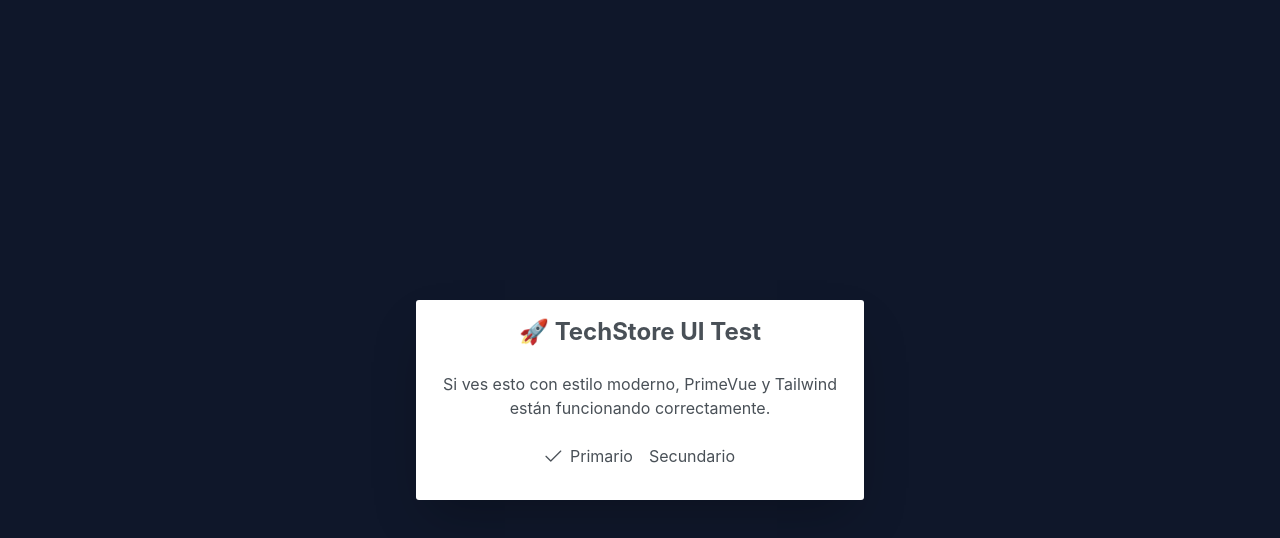
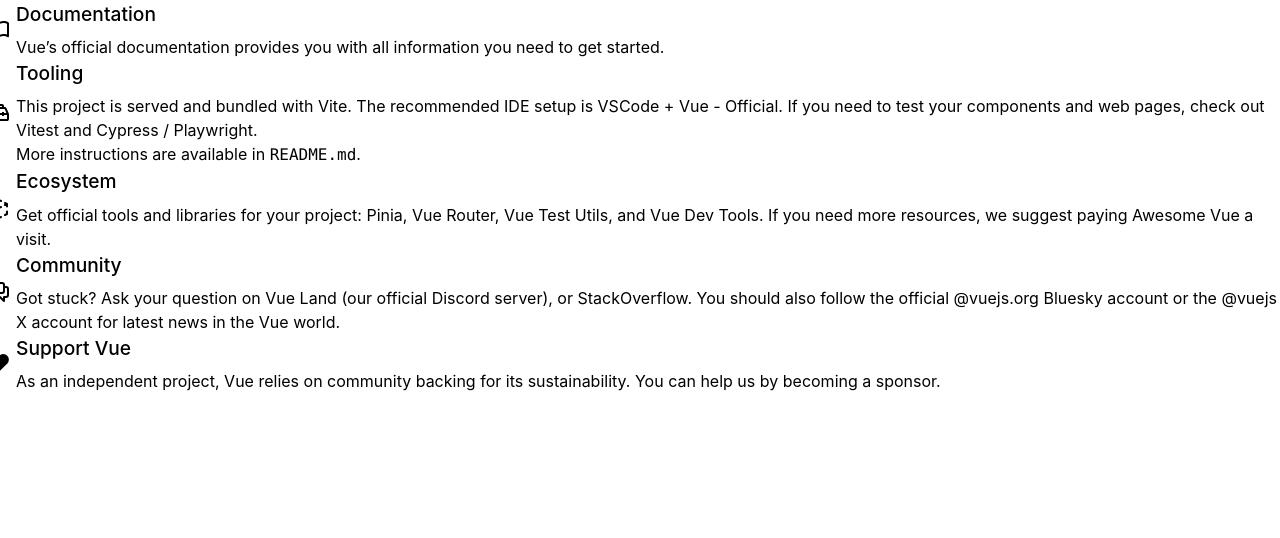
Before and after one commit to Jose-Cordova/ReadBooks_frontend, a Vue app: page / in a window 1280 px wide. Shown: the top 538 px of the page. Built offline with nearby package versions, Linux system fonts and the light colour scheme.

Commit message:
Proyecto inicialisado

```diff
--- a/package.json
+++ b/package.json
@@ -14,8 +14,10 @@
   "dependencies": {
     "axios": "^1.13.6",
     "pinia": "^3.0.4",
+    "pinia-plugin-persistedstate": "^4.7.1",
     "primeicons": "^7.0.0",
-    "primevue": "^3.53.1",
+    "primevue": "^3.29.2",
+    "sweetalert2": "^11.26.21",
     "vue": "^3.5.29",
     "vue-router": "^5.0.3"
   },
--- a/src/App.vue
+++ b/src/App.vue
@@ -1,25 +1,3 @@
-<script setup>
-import Button from "primevue/button";
-import Card from "primevue/card";
-</script>
-
 <template>
-  <div class="min-h-screen bg-slate-900 flex items-center justify-center p-10">
-    <Card class="w-full max-w-md shadow-2xl">
-      <template #title>
-        <div class="text-center text-2xl font-bold">🚀 TechStore UI Test</div>
-      </template>
-
-      <template #content>
-        <p class="mb-6 text-center">
-          Si ves esto con estilo moderno, PrimeVue y Tailwind están funcionando correctamente.
-        </p>
-
-        <div class="flex justify-center gap-4">
-          <Button label="Primario" icon="pi pi-check" />
-          <Button label="Secundario" severity="secondary" />
-        </div>
-      </template>
-    </Card>
-  </div>
+  <router-view />
 </template>
```
Also changed, not shown: 1 other file (tests, documents, lock files or other folders).
